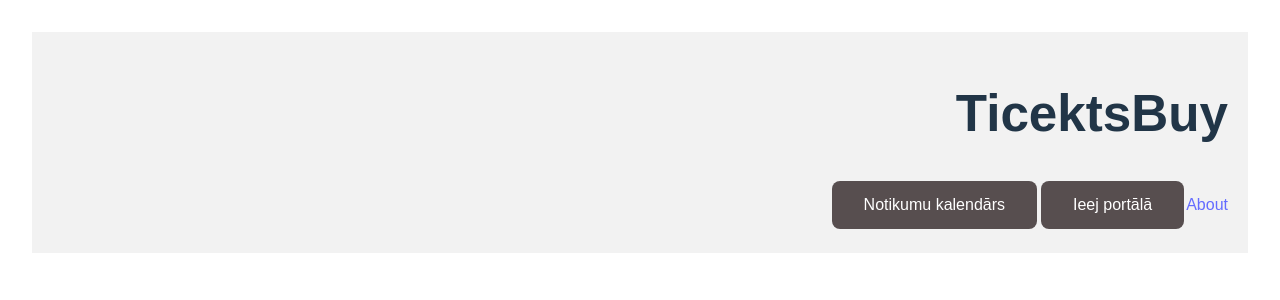
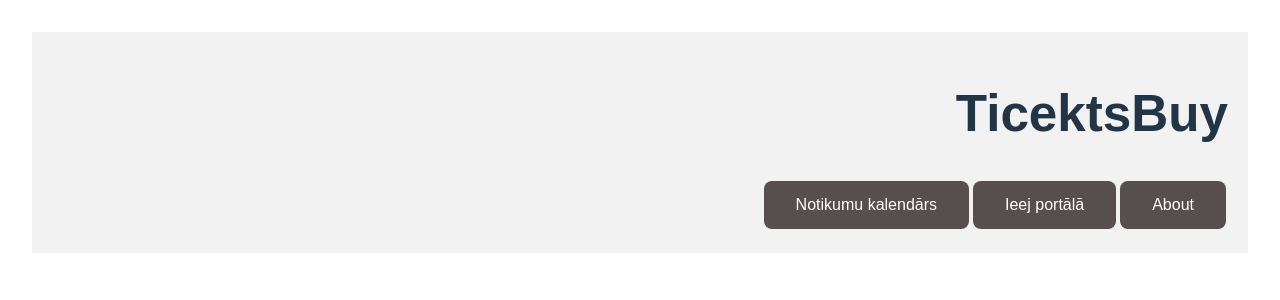
Before and after one commit to Sintijaa/biletes, a React (Vite) app in the folder tickets/: page / in a window 1280 px wide. Shown: the top 300 px of the page. Built offline with nearby package versions, Linux system fonts and the light colour scheme.

Commit message:
Izmainas

```diff
--- a/tickets/src/App.jsx
+++ b/tickets/src/App.jsx
@@ -3,7 +3,7 @@
 import Login from './components/Login';
 import Home from './components/Home';
 import { BrowserRouter, Routes, Route } from 'react-router-dom';
-import Calendar from './components/Calendar';
+// import Calendar from './components/Calendar';
 
 function App() {
   const [count, setCount] = useState(0)
--- a/tickets/src/components/Home.jsx
+++ b/tickets/src/components/Home.jsx
@@ -12,13 +12,18 @@
   const navigateToCalendar = () => {
     window.location.href = "/calendar";
   };
+  const navigateToAbout = () => {
+    window.location.href = "/about";
+  };
+
   return (
      <div className='linija'>
       <div class="header-right">
         <h1>TicektsBuy</h1>
         <button class="myButton" onClick={navigateToCalendar}>Notikumu kalendārs</button>
         <button class="myButton" onClick={navigateToLogin}>Ieej portālā</button>
-        { <a href="#about">About</a> }
+        <button class="myButton" onClick={navigateToAbout}>About</button>
+        {/* { <a href="#about">About</a> } */}
       </div>
     </div>
   );
--- a/tickets/src/style/home.css
+++ b/tickets/src/style/home.css
@@ -19,6 +19,13 @@
     font-size: 18px;
     line-height: 25px;
     border-radius: 4px;
+  }
+  .h1{
+    font-weight: 400;
+    font-size: 30px;
+    letter-spacing: 2px;
+    color: white;
+    margin: 0;
   }
 
   .header a:hover {
```
Also changed, not shown: tickets/src/components/About.jsx (added), tickets/src/style/about.css (added).
